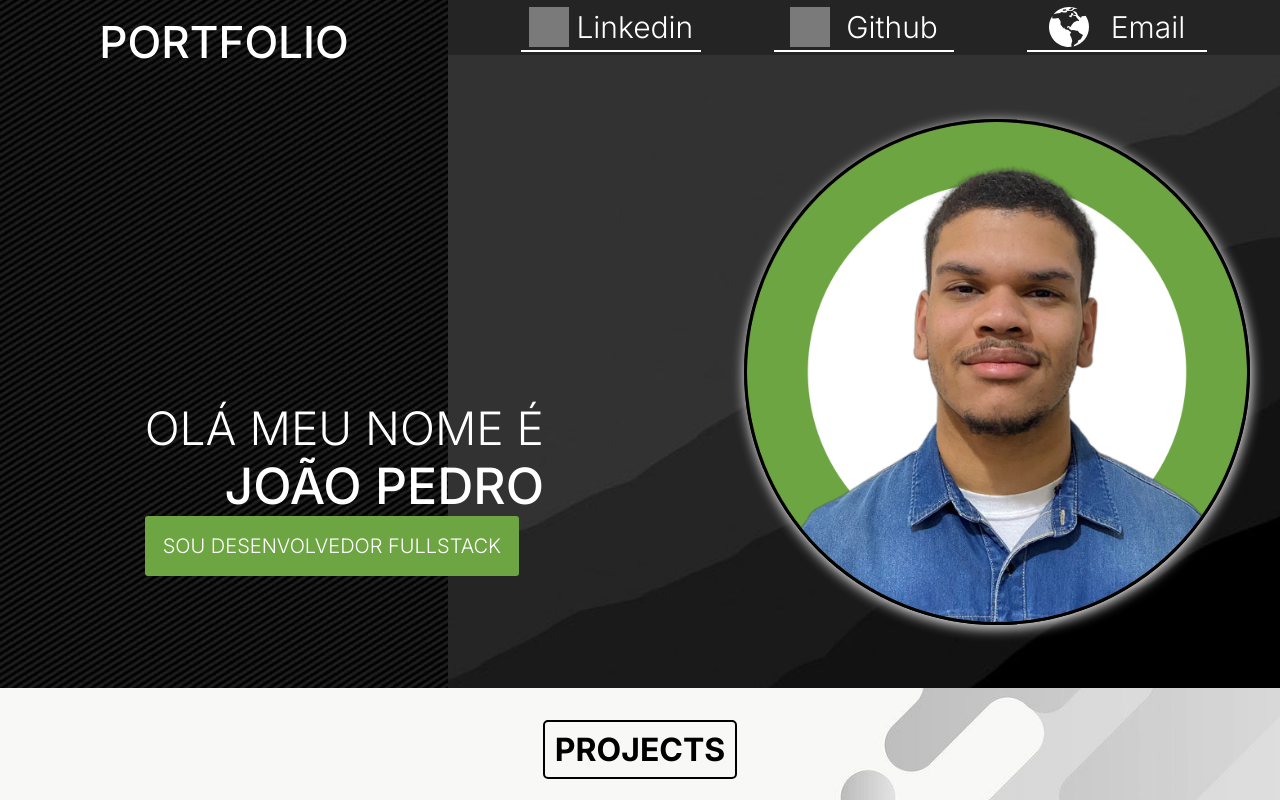
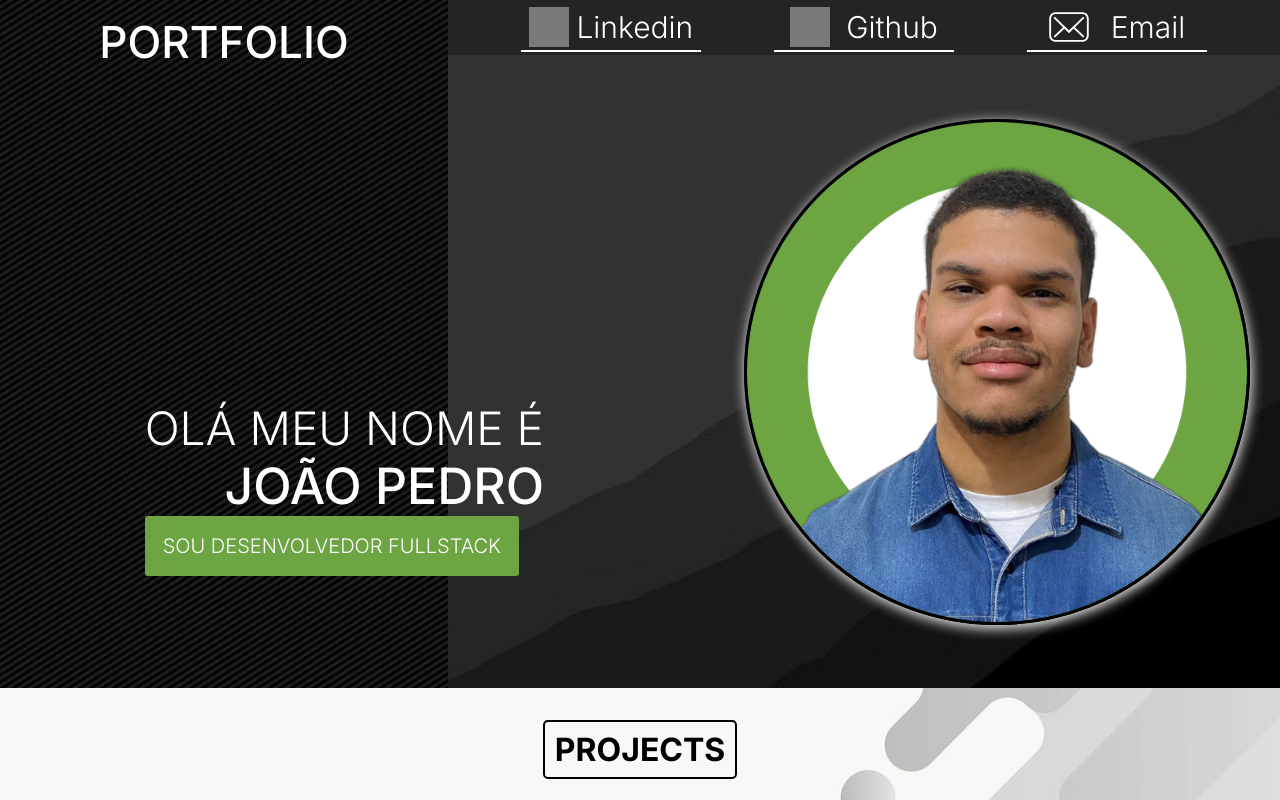
Before and after one commit to JohnsCoder/portfolio, a React (Vite) app: page / in a window 1280 px wide. Shown: the top 800 px of the page. Built offline with nearby package versions, Linux system fonts and the light colour scheme; no server answers; grey boxes are pictures that could not be loaded.

Commit message:
style(imgs): fixing img paths

```diff
--- a/src/components/infoSection.tsx
+++ b/src/components/infoSection.tsx
@@ -29,7 +29,7 @@ export default function () {
             href="https://mail.google.com/mail/u/0/#inbox?compose=CllgCJqWhHHBlfsgWLWbfvHtqPpctccFgPfCHfCzvdPlgTPWFCLngtsZPKQxJXdtJFjkVLzlSjB"
             target="_blank"
           >
-            <img src={icons.worldIcon} alt="" />
+            <img src={icons.mailIcon} alt="" />
             Email
           </a>
         </header>
```
